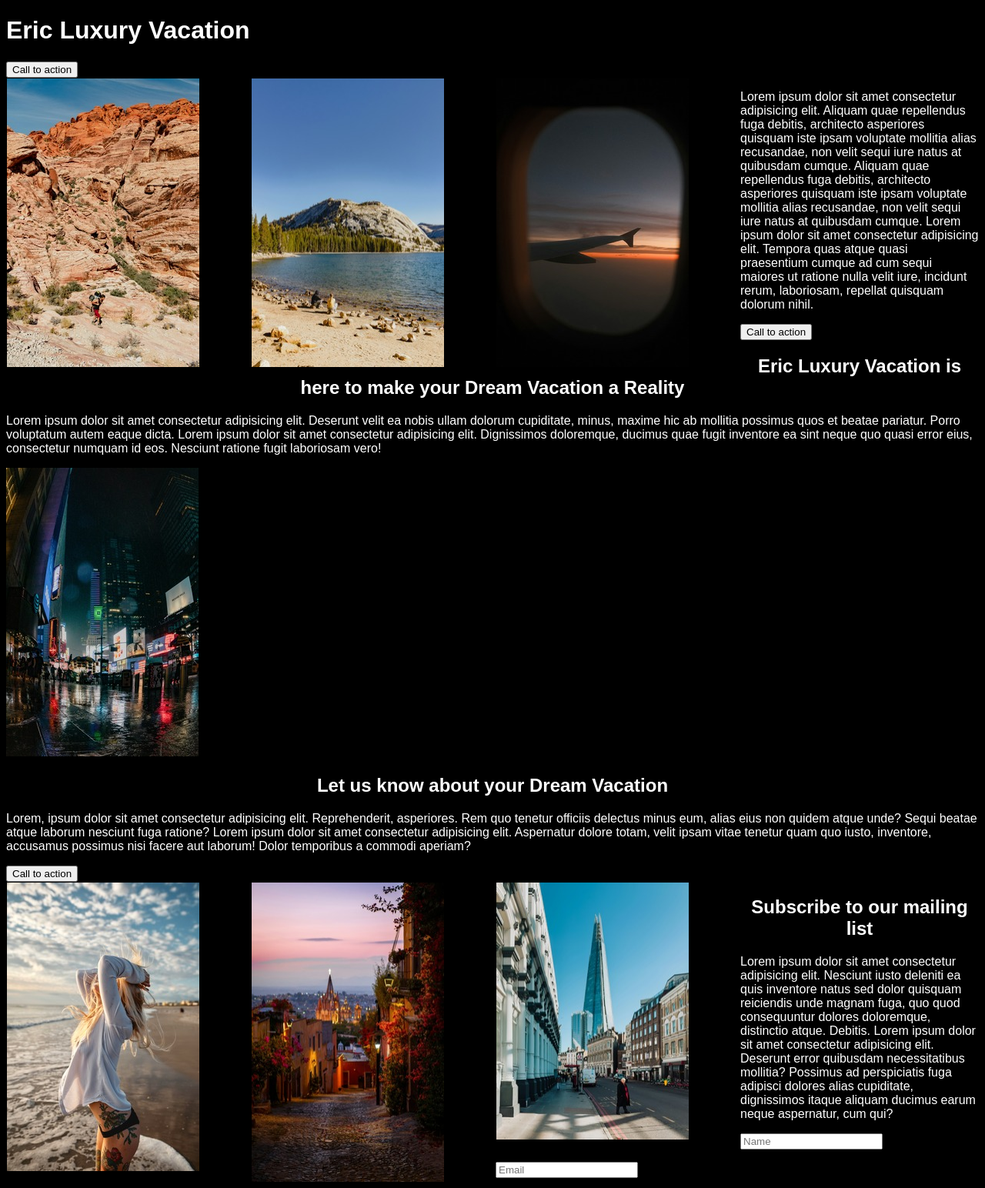
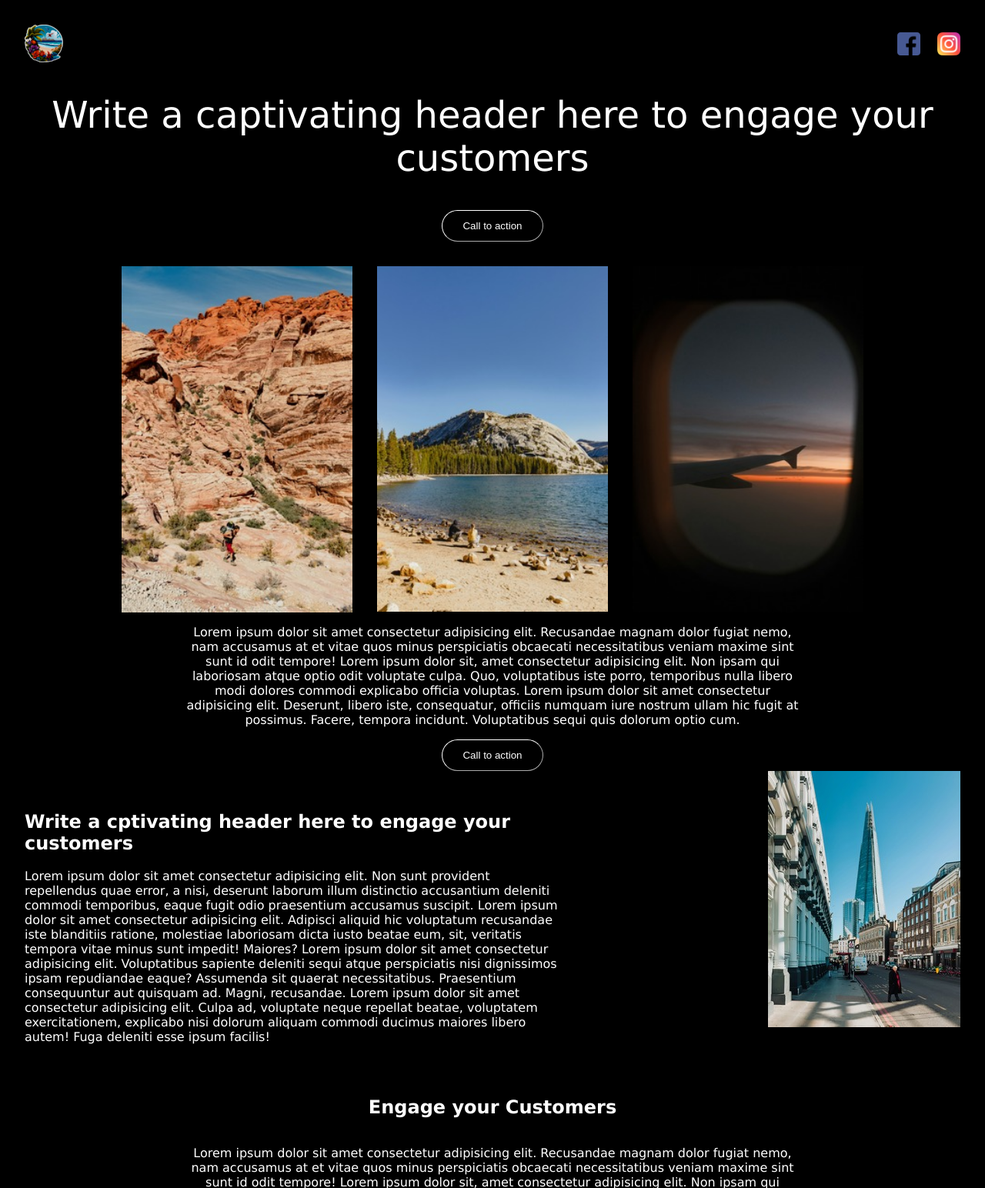
Before and after one commit to maniric17/My-First-Project-on-Landing-Page, a plain HTML site: page index.html in a window 1280 px wide. Shown: the top 1544 px of the page at 77% size. Drawn offline with Linux system fonts and the light colour scheme.

Commit message:
first commit

```diff
--- a/css/style.css
+++ b/css/style.css
@@ -1,27 +1,148 @@
-html {
-    font-family: Arial, Helvetica, sans-serif;
+body {
+    font-family:'Lucida Sans', 'Lucida Sans Regular', 'Lucida Grande', 'Lucida Sans Unicode', Geneva, Verdana, sans-serif;
     background-color: black;
     color: white;
-}
-h1 {
-    padding-top: 0%;
+    margin: 2rem;
+    padding: 0;
+    box-sizing: border-box;
 }
 
-h2 {
+/* ====== GENERAL ====== */
+.btn {
+    background-color: transparent;
+    border-radius: 3rem;
+    padding: 0.9em;
+    padding-left: 2em;
+    padding-right: 2em;
+    color: white;
+    border-width: 1px;
+    border-color: white;
+    display: flex;
+    flex-direction: column;
+    align-items: center;
+
+}
+
+/* ======= NAVBAR ======= */
+.nav {
+    display: flex;
+    flex-direction: row;
+    align-items: center;
+    justify-content: space-between;
+}
+
+.nav-item {
+    display: flex;
+    flex-direction: row;
+    gap: 1.4rem;
+}
+
+.nav-item-icon {
+    width: 30px;
+    height:  30px;
+}
+
+/* ======= HERO DESIGN ======= */
+
+.hero {
+    display: flex;
+    align-items: center;
+    flex-direction: column;
+}
+
+.hero h1 {
+    font-size: 3rem;
+    font-weight: lighter;
     text-align: center;
 }
 
-.row {
-    box-sizing: border-box;
+/* === IMAGE === */
+
+.img__div {
+    display: flex;
+    flex-direction: row;
+    align-items: center;
+    justify-content: center;
+    gap: 2rem;
 }
 
-.clm {
-    float:left;
-    width: 25%;
-    padding: 1px;
-    object-position: 25%;
+.section {
+    margin-top: 2em;
 }
 
-.p__1 {
-    text-align: left;
+.img {
+    width: 300px;
 }
+
+/* === ARTICLE === */
+.article {
+    display: flex;
+    flex-direction: column;
+    text-align: center;
+    align-items: center;
+}
+
+.p {
+    width: 800px;
+    justify-content: center;
+}
+
+/* === PARENT === */
+
+.parent {
+    display: flex;
+    flex-direction: row;
+    justify-content: space-between;
+    padding-bottom: 2rem;
+}
+
+.parent__1 {
+    width: 700px;
+}
+
+.h2 {
+    padding-top: 2rem;
+}
+
+/* === FORM */
+
+.contact__input {
+    background-color: transparent;
+    color: white;
+    border-width: 1px;
+    border-color: white;
+    padding: 0.9em;
+    padding-right: 10rem;
+}
+
+/* === FIGURE === */
+
+.container {
+    width: 100%;
+    height: auto;
+    position: relative;
+
+}
+.div__img {
+    width: 100%;
+    height: auto;
+}
+
+.div__text {
+    text-align: center;
+    position: absolute;
+    padding-top: 4em;
+}
+
+.div__btn {
+    background-color: transparent;
+    border-radius: 3rem;
+    padding: 0.9em;
+    padding-left: 2em;
+    padding-right: 2em;
+    color: white;
+    border-width: 1px;
+    border-color: white;
+    flex-direction: column;
+    align-items: center;
+}
--- a/index.html
+++ b/index.html
@@ -1,91 +1,115 @@
 <!DOCTYPE html>
 <html lang="en">
-
 <head>
     <meta charset="UTF-8">
     <meta name="viewport" content="width=device-width, initial-scale=1.0">
-    <meta name="author" content="Eric Dixon">
-    <meta name="description" content="The official website for Eric Luxury Vacation">
-    <title>Eric Luxury Vacation</title>
+    <title>Eric Landing Page</title>
     <link rel="icon" href="img/logo_50x49.png" type="image/x-icon">
     <link rel="stylesheet" href="css/style.css">
 </head>
+<body>
+    <nav class="nav">
+        <img src="img/logo_50x49.png" alt="logo">
 
-<body>
-    <header>
-        <h1>
-           Eric Luxury Vacation
-        </h1>
-    </header>
-    <button class="contact__button" type="submit">Call to action</button>
+      <div class="nav-item">
+        <img class="nav-item-icon" src="./img/facebook.png" />
+        <img class="nav-item-icon" src="./img/instagram.png" />
 
-      <div class="row">
-       <div class="clm">
-        <img src="img/image1_250x375.jpg" alt="Image 1" width="250" height="375">
       </div>
-       <div class="clm">
-        <img src="img/image2_250x375.jpg" alt="Image 2" width="250" height="375">
+    </nav>
+
+    <section class="hero">
+        <h1>Write a captivating header here to engage your customers</h1>
+        <button class="btn">Call to action</button>
+    </section>
+
+    <section class="section">
+        <div class="img__div">
+            <img class="img" src="img/image1_250x375.jpg" alt="image 1">
+            <img class="img" src="img/image2_250x375.jpg" alt="image 2">
+            <img class="img" src="img/image3_250x375.jpg" alt="image 3">
         </div>
-       <div class="clm">
-        <img src="img/image3_250x375.jpg" alt="Image 3" width="250" height="375">
+    </section>
+    <article class="article">
+        <p class="p">
+            Lorem ipsum dolor sit amet consectetur adipisicing elit. Recusandae magnam dolor fugiat nemo, nam accusamus at et vitae quos minus perspiciatis obcaecati necessitatibus veniam maxime sint sunt id odit tempore! Lorem ipsum dolor sit, amet consectetur adipisicing elit. Non ipsam qui laboriosam atque optio odit voluptate culpa. Quo, voluptatibus iste porro, temporibus nulla libero modi dolores commodi explicabo officia voluptas. Lorem ipsum dolor sit amet consectetur adipisicing elit. Deserunt, libero iste, consequatur, officiis numquam iure nostrum ullam hic fugit at possimus. Facere, tempora incidunt. Voluptatibus sequi quis dolorum optio cum.
+        </p>
+        <button class="btn">Call to action</button>
+    </article>
+
+    <div class="parent">
+        <div class="parent__1">
+            <h2 class="h2">Write a cptivating header here to engage your customers</h2>
+            <p>
+                Lorem ipsum dolor sit amet consectetur adipisicing elit. Non sunt provident repellendus quae error, a nisi, deserunt laborum illum distinctio accusantium deleniti commodi temporibus, eaque fugit odio praesentium accusamus suscipit. Lorem ipsum dolor sit amet consectetur adipisicing elit. Adipisci aliquid hic voluptatum recusandae iste blanditiis ratione, molestiae laboriosam dicta iusto beatae eum, sit, veritatis tempora vitae minus sunt impedit! Maiores? Lorem ipsum dolor sit amet consectetur adipisicing elit. Voluptatibus sapiente deleniti sequi atque perspiciatis nisi dignissimos ipsam repudiandae eaque? Assumenda sit quaerat necessitatibus. Praesentium consequuntur aut quisquam ad. Magni, recusandae. Lorem ipsum dolor sit amet consectetur adipisicing elit. Culpa ad, voluptate neque repellat beatae, voluptatem exercitationem, explicabo nisi dolorum aliquam commodi ducimus maiores libero autem! Fuga deleniti esse ipsum facilis!
+            </p>
+        </div>
+        <div>
+            <img src="img/image7_250x334.jpg" alt="image 4">
         </div>
     </div>
 
-      <p class="p__1">
-        Lorem ipsum dolor sit amet consectetur adipisicing elit. Aliquam quae repellendus fuga debitis, architecto asperiores quisquam iste ipsam voluptate mollitia alias recusandae, non velit sequi iure natus at quibusdam cumque. Aliquam quae repellendus fuga debitis, architecto asperiores quisquam iste ipsam voluptate mollitia alias recusandae, non velit sequi iure natus at quibusdam cumque. Lorem ipsum dolor sit amet consectetur adipisicing elit. Tempora quas atque quasi praesentium cumque ad cum sequi maiores ut ratione nulla velit iure, incidunt rerum, laboriosam, repellat quisquam dolorum nihil.
+    <article class="article">
+        <h2>Engage your Customers</h2>
+        <p class="p">
+            Lorem ipsum dolor sit amet consectetur adipisicing elit. Recusandae magnam dolor fugiat nemo, nam accusamus at et vitae quos minus perspiciatis obcaecati necessitatibus veniam maxime sint sunt id odit tempore! Lorem ipsum dolor sit, amet consectetur adipisicing elit. Non ipsam qui laboriosam atque optio odit voluptate culpa. Quo, voluptatibus iste porro, temporibus nulla libero modi dolores commodi explicabo officia voluptas. Lorem ipsum dolor sit amet consectetur adipisicing elit. Deserunt, libero iste, consequatur, officiis numquam iure nostrum ullam hic fugit at possimus. Facere, tempora incidunt. Voluptatibus sequi quis dolorum optio cum.
         </p>
-      <button class="contact__button" type="submit">Call to action</button>
+        <button class="btn">Call to action</button>
+    </article>
 
-<h2>
-    Eric Luxury Vacation is here to make your Dream Vacation a Reality
-</h2>
+    <section class="section">
+        <div class="img__div">
+            <img class="img" src="img/image5_250x375.jpg" alt="image 5">
+            <img class="img" src="img/image6_250x389.jpg" alt="image 6">
+            <img class="img" src="img/image4_250x375.jpg" alt="image 7">
+        </div>
+    </section>
 
+    <article class="article">
+    <h2 class="h2">Subscribe to our mailing list</h2>
+    </article>
+    <div class="parent">
+        <div class="parent__1">
+            <p>
+                Lorem ipsum dolor sit amet consectetur adipisicing elit. Non sunt provident repellendus quae error, a nisi, deserunt laborum illum distinctio accusantium deleniti commodi temporibus, eaque fugit odio praesentium accusamus suscipit. Lorem ipsum dolor sit amet consectetur adipisicing elit. Adipisci aliquid hic voluptatum recusandae iste blanditiis ratione, molestiae laboriosam dicta iusto beatae eum, sit, veritatis tempora vitae minus sunt impedit! Maiores? Lorem ipsum dolor sit amet consectetur adipisicing elit. Voluptatibus sapiente deleniti sequi atque perspiciatis nisi dignissimos ipsam repudiandae eaque? Assumenda sit quaerat necessitatibus. Praesentium consequuntur aut quisquam ad. Magni, recusandae.
+            </p>
+        </div>
         <div>
+           <form classs="form" action="">
             <p>
-    Lorem ipsum dolor sit amet consectetur adipisicing elit. Deserunt velit ea nobis ullam dolorum cupiditate, minus, maxime hic ab mollitia possimus quos et beatae pariatur. Porro voluptatum autem eaque dicta. Lorem ipsum dolor sit amet consectetur adipisicing elit. Dignissimos doloremque, ducimus quae fugit inventore ea sint neque quo quasi error eius, consectetur numquam id eos. Nesciunt ratione fugit laboriosam vero!
+                <input class="contact__input" type="text" name="name" id="name" placeholder="Name" required>
             </p>
-    <img src="img/image4_250x375.jpg" alt="Image 4">
-</div>
-
-<h2>
-    Let us know about your Dream Vacation
-</h2>
             <p>
-    Lorem, ipsum dolor sit amet consectetur adipisicing elit. Reprehenderit, asperiores. Rem quo tenetur officiis delectus minus eum, alias eius non quidem atque unde? Sequi beatae atque laborum nesciunt fuga ratione? Lorem ipsum dolor sit amet consectetur adipisicing elit. Aspernatur dolore totam, velit ipsam vitae tenetur quam quo iusto, inventore, accusamus possimus nisi facere aut laborum! Dolor temporibus a commodi aperiam?
+                <input class="contact__input" type="email" name="email" id="email" placeholder="Email" required>
+           </form>
             </p>
-<button class="contact__button" type="submit">Call to action</button>
-
-<div class="row">
-    <div class="clm">
-     <img src="img/image5_250x375.jpg" alt="Image 5" width="250" height="375">
-    </div>
-    <div class="clm">
-     <img src="img/image6_250x389.jpg" alt="Image 6" width="250" height="389">
-    </div>
-    <div class="clm">
-     <img src="img/image7_250x334.jpg" alt="Image 7" width="250" height="334">
         </div>
     </div>
 
+       <Figure>
+        <div class="container">
+            <Div class="div__text">
                 <h2>
-    Subscribe to our mailing list
+                    Engage your Customers
                 </h2>
                  <p>
-    Lorem ipsum dolor sit amet consectetur adipisicing elit. Nesciunt iusto deleniti ea quis inventore natus sed dolor quisquam reiciendis unde magnam fuga, quo quod consequuntur dolores doloremque, distinctio atque. Debitis.  Lorem ipsum dolor sit amet consectetur adipisicing elit. Deserunt error quibusdam necessitatibus mollitia? Possimus ad perspiciatis fuga adipisci dolores alias cupiditate, dignissimos itaque aliquam ducimus earum neque aspernatur, cum qui?
+                    Lorem ipsum dolor sit amet, consectetur adipisicing elit. Sapiente unde neque, illum atque rerum doloribus, magni repellendus doloremque aliquid nostrum tempore tenetur nihil iste incidunt eveniet minus modi perspiciatis asperiores! Lorem ipsum dolor sit amet consectetur adipisicing elit. Fuga voluptatem nulla rerum optio nemo impedit autem a, exercitationem unde deleniti id asperiores tempora nobis ducimus, ipsa facilis accusantium necessitatibus inventore. Lorem ipsum, dolor sit amet consectetur adipisicing elit. Officia mollitia modi quos amet, dolor aspernatur eaque, neque officiis consequuntur doloremque ab minima, facere consectetur laborum! Voluptatem repellat commodi ipsum sit. Lorem ipsum dolor sit amet consectetur adipisicing elit. Provident ipsa illo corrupti dolor incidunt minus quos ut perspiciatis laborum laboriosam nulla doloribus quod in eaque temporibus tenetur, accusamus sequi fuga?
                 </p>
+                <button class="div__btn">Call to action</button>
+        </Div>
+        <div>
+            <img class="div__img" src="img/footerimage_1000x416.jpg" alt="footer image">
+        </div>
+    </div>
+</Figure>
 
-   <form action="">
-        <p class="contact__p">
-            <input class="contact__input" type="text" name="name" id="name" placeholder="Name" required>
-        </p>
-        <p class="contact__p">
-            <input class="contact__input" type="email" name="email" id="email" placeholder="Email" required>
-        </p>
-   </form>
-   <button class="contact__button" type="submit">Call to action</button>
+    <footer class="nav">
+        <img src="img/logo_50x49.png" alt="logo">
 
-   <div>
-    <img src="img/footerimage_1000x416.jpg" alt="foot image" width="1000" height="416">
+        <div class="nav-item">
+          <img class="nav-item-icon" src="./img/facebook.png" />
+          <img class="nav-item-icon" src="./img/instagram.png" />
         </div>
+    </footer>
 </body>
 </html>
```
Also changed, not shown: img/facebook.png (added), img/instagram.png (added). Lines whose indentation alone changed are shown as unchanged.
